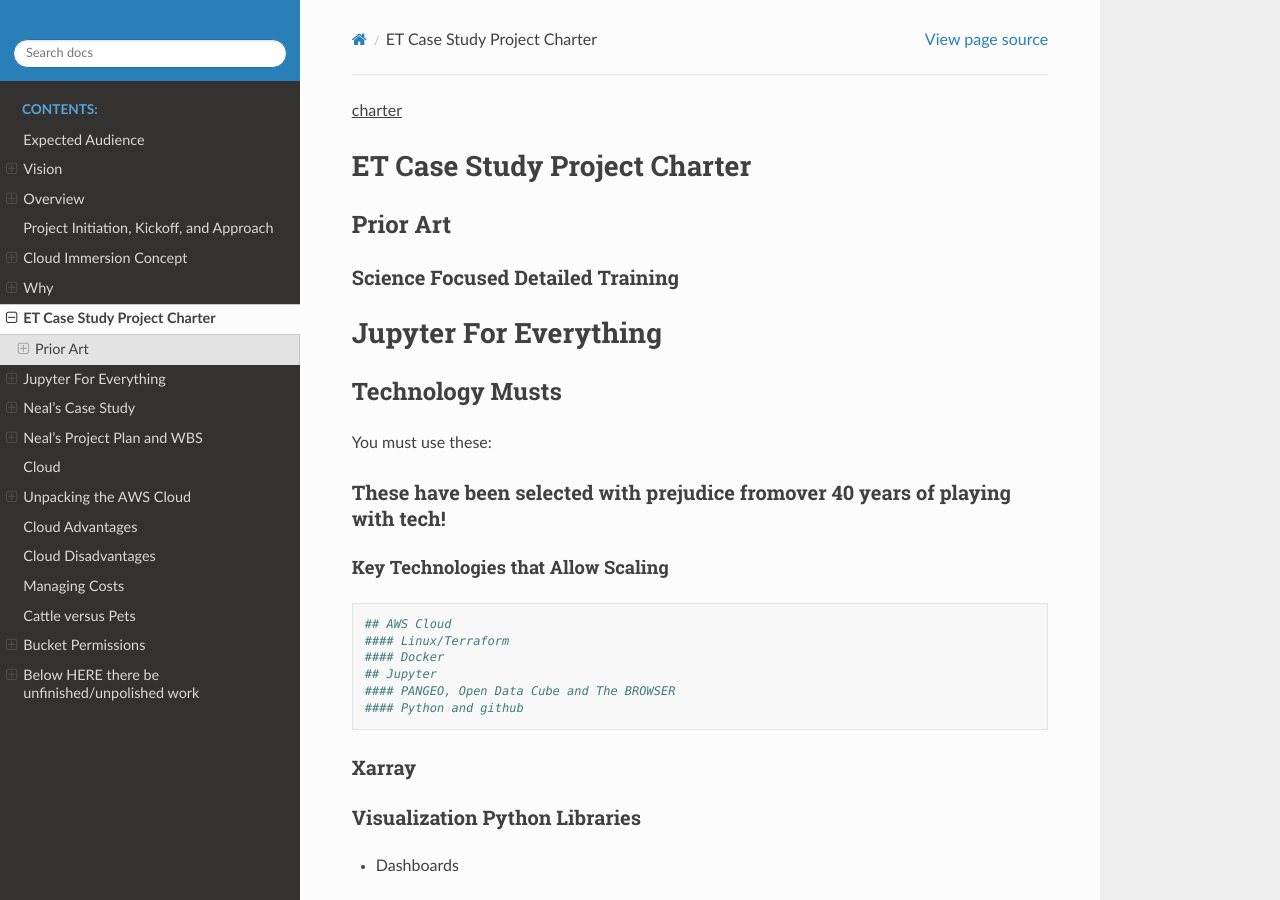
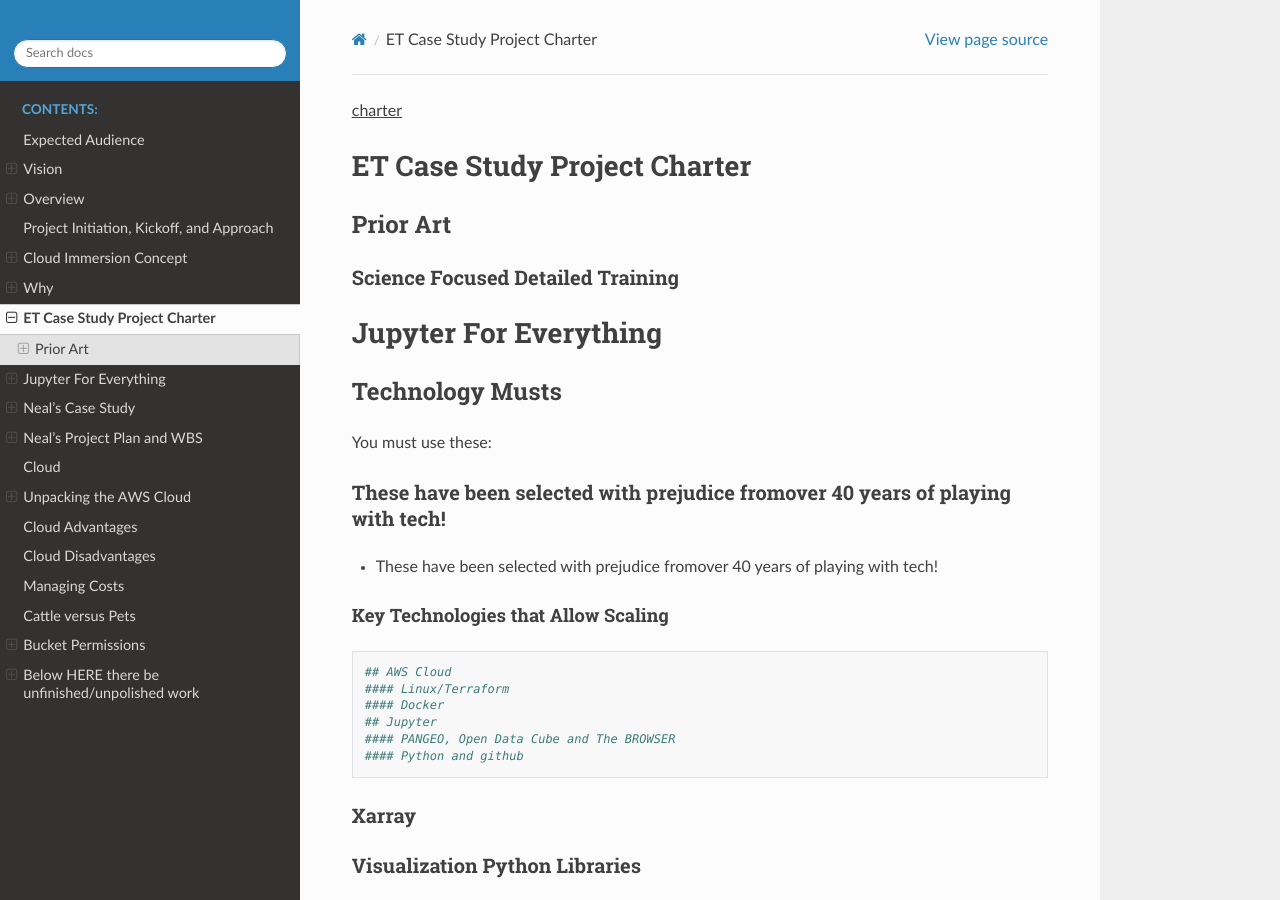
Before and after one commit to tonybutzer/harmony, a Sphinx documentation site: the page built from documentation/source/01project_charter.md, in a window 1280 px wide and 900 px high. Built offline with Sphinx 7.4.7 and the Read the Docs theme 2.0.0, drawn with Linux system fonts in a browser that asks for light colours; pages that are not in the unit, such as notebooks, are missing from menus.

Commit message:
automatic git update from Makefile

```diff
--- a/documentation/source/01project_charter.md
+++ b/documentation/source/01project_charter.md
@@ -11,6 +11,7 @@
 You must use these:
 
 ### These have been selected with prejudice fromover 40 years of playing with tech!
+- These have been selected with prejudice fromover 40 years of playing with tech!
 
 #### Key Technologies that Allow Scaling
 
```
